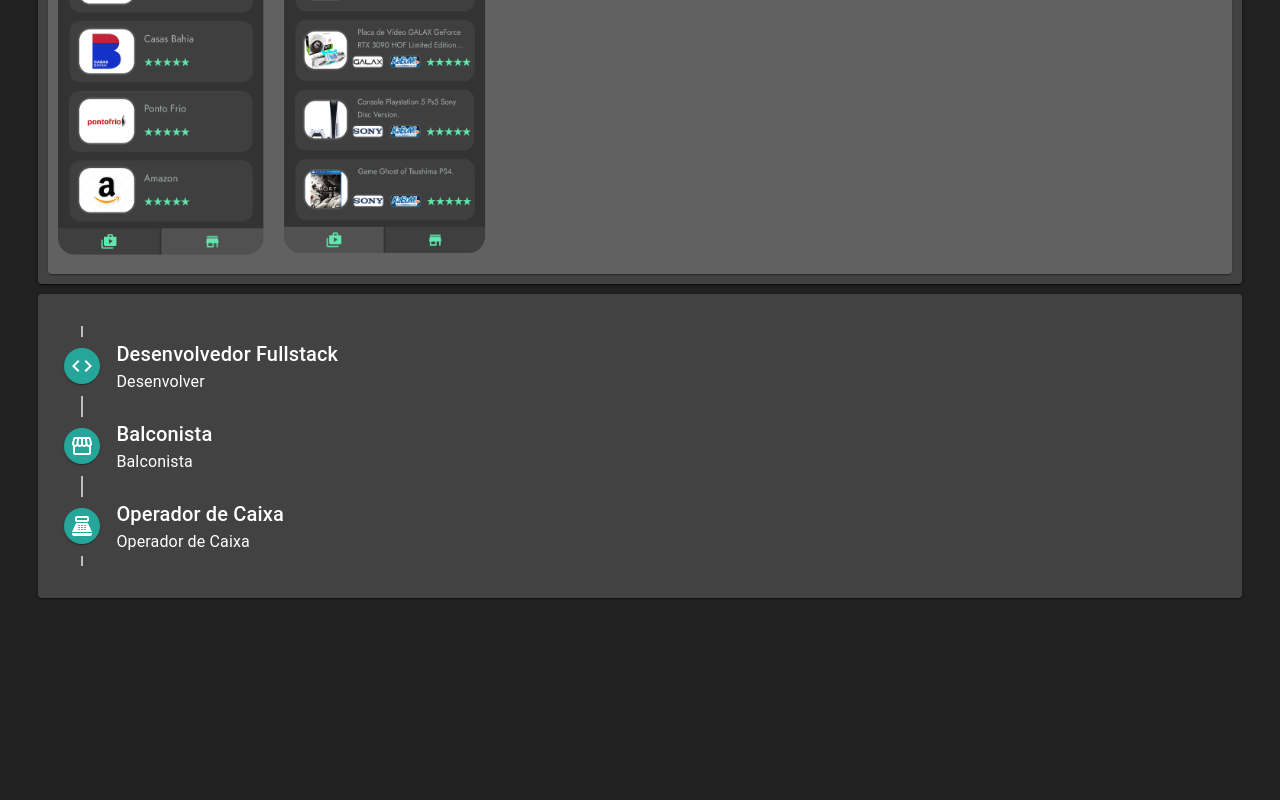
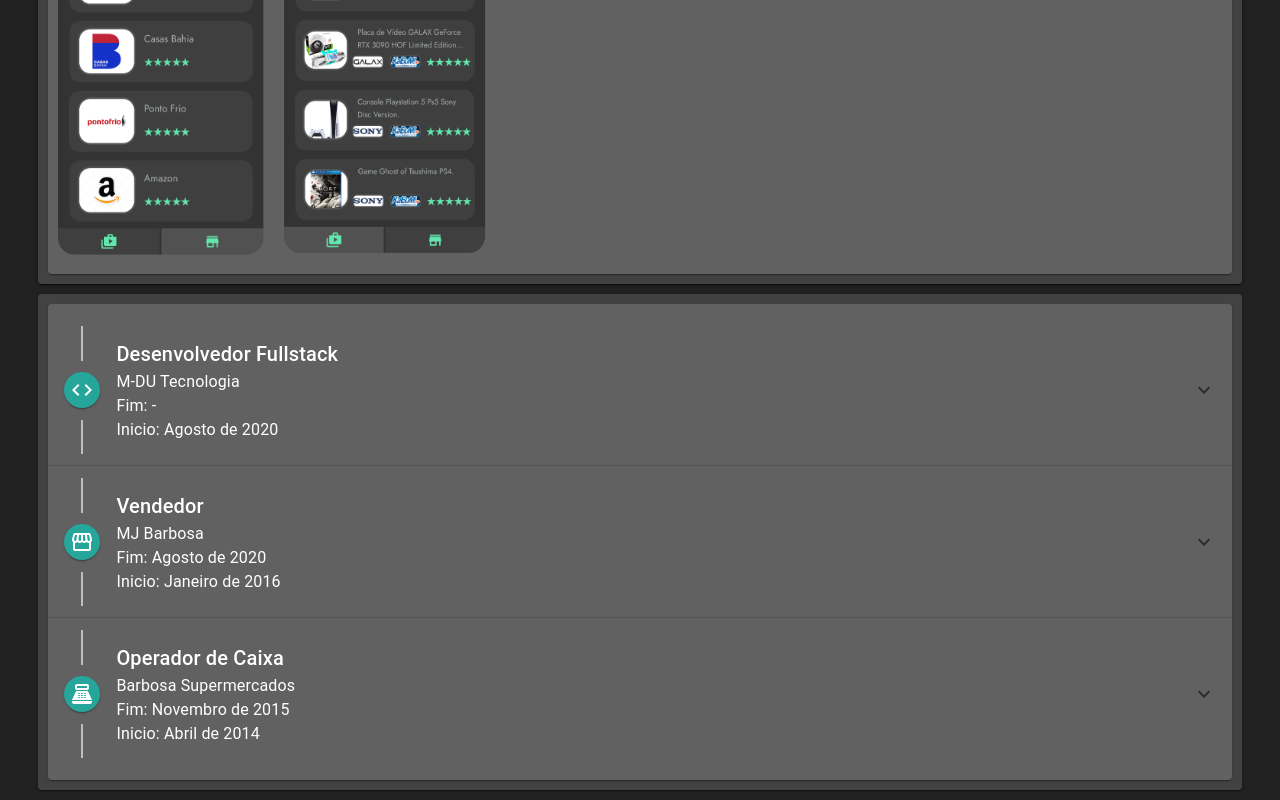
Before and after one commit to gustabessa/aboutme, a React (Create React App) app in the folder aboutme/: page / in a window 1280 px wide. Shown: the part 1185-1985 px from the top of the page. Before the commit the page ends 1793 px from the top, so only its background shows below. Built offline with nearby package versions, Linux system fonts and the light colour scheme.

Commit message:
Criação de timeline customizada.

```diff
--- a/aboutme/src/components/jobs/Jobs.js
+++ b/aboutme/src/components/jobs/Jobs.js
@@ -14,5 +14,4 @@ const rootSx = {
   marginTop: '10px',
   marginBottom: '10px',
   padding: '10px',
-  color: 'white'
 }
--- a/aboutme/src/components/my-timeline/MyTimeline.js
+++ b/aboutme/src/components/my-timeline/MyTimeline.js
@@ -1,41 +1,40 @@
-import { Timeline, TimelineItem, TimelineSeparator,
-  TimelineConnector, TimelineContent, TimelineDot } from '@mui/lab';
-import { Code, PointOfSale, Storefront } from '@mui/icons-material';
-import Typography from '@mui/material/Typography';
+import { Timeline } from '@mui/lab';
+import { useState } from 'react';
 import jobs from '../../data/jobs.js'
-
-function getJobIcon(jobType) {
-  switch (jobType) {
-    case 'DEV':
-      return (<Code />);
-    case 'REGISTER':
-      return (<PointOfSale />);
-    case 'SALES':
-      return (<Storefront />);
-    default: return <></>
-  }
-}
+import MyTimelineItem from './MyTimelineItem.js';
+import './my-timeline.css'
 
 function MyTimeline() {
+  const [expandedItem, setExpandedItem] = useState(null);
+
+  function handleAccordion(accordion) {
+    if (expandedItem === accordion) {
+      setExpandedItem(null);
+    } else {
+      setExpandedItem(accordion);
+    }
+  }
+
+  function getStyle(index) {
+    if (index === 0) {
+      return {paddingTop: '10px'}
+    } else if (index === jobs.length - 1) {
+      return {paddingBottom: '10px'}
+    }
+  }
+
   return(
-    <Timeline>
+    <Timeline sx={{ p: 0, m: 0 }}>
       {
         jobs.map((job, index) => (
-          <TimelineItem key={index}>
-            <TimelineSeparator>
-              <TimelineConnector />
-                <TimelineDot color="primary">
-                  { getJobIcon(job.type) }
-                </TimelineDot>
-              <TimelineConnector />
-            </TimelineSeparator>
-            <TimelineContent sx={{ py: '12px', px: 2 }}>
-              <Typography variant="h6" component="span">
-                { job.name }
-              </Typography>
-              <Typography>{ job.description }</Typography>
-            </TimelineContent>
-          </TimelineItem>
+          <MyTimelineItem
+            key={index}
+            job={job}
+            style={getStyle(index)}
+            index={index}
+            expanded={index === expandedItem}
+            handleAccordion={handleAccordion}
+          />
         ))
       }
     </Timeline>
--- /dev/null
+++ b/aboutme/src/components/my-timeline/MyTimelineItem.js
@@ -0,0 +1,73 @@
+import { useEffect, useState } from 'react';
+import { TimelineItem, TimelineSeparator,
+  TimelineConnector, TimelineContent, TimelineDot } from '@mui/lab';
+import { ExpandMore } from '@mui/icons-material';
+import { Accordion, AccordionDetails, AccordionSummary, Typography } from '@mui/material';
+import { Code, PointOfSale, Storefront } from '@mui/icons-material';
+import { grey } from '@mui/material/colors';
+
+function MyTimelineItem({ job, style, index, expanded, handleAccordion }) {
+  const [descriptionLines, setDescriptionLines] = useState([]);
+
+  useEffect(() => {
+    setDescriptionLines(job.description.split('\n'));
+  }, [job.description]);
+
+  function getJobIcon(jobType) {
+    switch (jobType) {
+      case 'DEV':
+        return (<Code />);
+      case 'REGISTER':
+        return (<PointOfSale />);
+      case 'SALES':
+        return (<Storefront />);
+      default: return <></>
+    }
+  }
+
+  return (
+    <Accordion style={style} sx={rootSx} expanded={expanded} onChange={() => handleAccordion(index)}>
+      <AccordionSummary
+        sx={summarySx}
+        expandIcon={<ExpandMore />}
+      >
+        <TimelineItem>
+          <TimelineSeparator>
+            <TimelineConnector />
+              <TimelineDot color="primary">
+                { getJobIcon(job.type) }
+              </TimelineDot>
+            <TimelineConnector />
+          </TimelineSeparator>
+          <TimelineContent sx={{ py: '12px', px: 2 }}>
+            <Typography variant="h6" component="span">
+              { job.name }
+            </Typography>
+            <Typography>{ job.company }</Typography>
+            <Typography>Fim: { job.end }</Typography>
+            <Typography>Inicio: { job.start }</Typography>
+          </TimelineContent>
+        </TimelineItem>
+      </AccordionSummary>
+      <AccordionDetails onClick={() => handleAccordion(index)}>
+        { descriptionLines.map((description, index) => (
+          <Typography key={index}>
+            { description }
+          </Typography>
+        )) }
+      </AccordionDetails>
+    </Accordion>
+  );
+}
+export default MyTimelineItem;
+
+const rootSx = {
+  background: grey[700],
+  color: 'white'
+}
+
+const summarySx = {
+  root: {
+    margin: 0
+  }
+}
--- /dev/null
+++ b/aboutme/src/components/my-timeline/my-timeline.css
@@ -0,0 +1,3 @@
+.MuiAccordionSummary-content {
+  margin: 0;
+}
--- a/aboutme/src/data/jobs.js
+++ b/aboutme/src/data/jobs.js
@@ -1,18 +1,27 @@
 const jobs = [
   {
     name: 'Desenvolvedor Fullstack',
-    description: 'Desenvolver',
-    type: 'DEV'
+    description: 'Responsabilidades: \n•	Implementei e mantive funcionalidades no Bigdim, o produto da empresa.\n•	Desenvolvi com a equipe um aplicativo em ReactNative, que as empresas clientes do Bigdim acessam para gerir os pedidos recebidos via delivery.\n•	Consumi APIs do Google Maps e MapBox para implementar cobrança de taxa de entrega por geolocalização (por distância em km).',
+    type: 'DEV',
+    company: 'M-DU Tecnologia',
+    start: 'Agosto de 2020',
+    end: ' - '
   },
   {
-    name: 'Balconista',
-    description: 'Balconista',
-    type: 'SALES'
+    name: 'Vendedor',
+    description: 'Responsabilidades: \n• Venda de produtos.\n• Atendimento aos clientes.\n• Controle do estoque.\n• Compra de mercadorias.\n• Entrega dos materiais vendidos aos clientes.',
+    type: 'SALES',
+    company: 'MJ Barbosa',
+    start: 'Janeiro de 2016',
+    end: 'Agosto de 2020'
   },
   {
     name: 'Operador de Caixa',
-    description: 'Operador de Caixa',
-    type: 'REGISTER'
+    description: 'Responsabilidades: \n• Operador de caixa do supermercado.\n• Controle do estoque.\n• Reposição das mercadorias.',
+    type: 'REGISTER',
+    company: 'Barbosa Supermercados',
+    start: 'Abril de 2014',
+    end: 'Novembro de 2015'
   },
 ];
 export default jobs;
```
